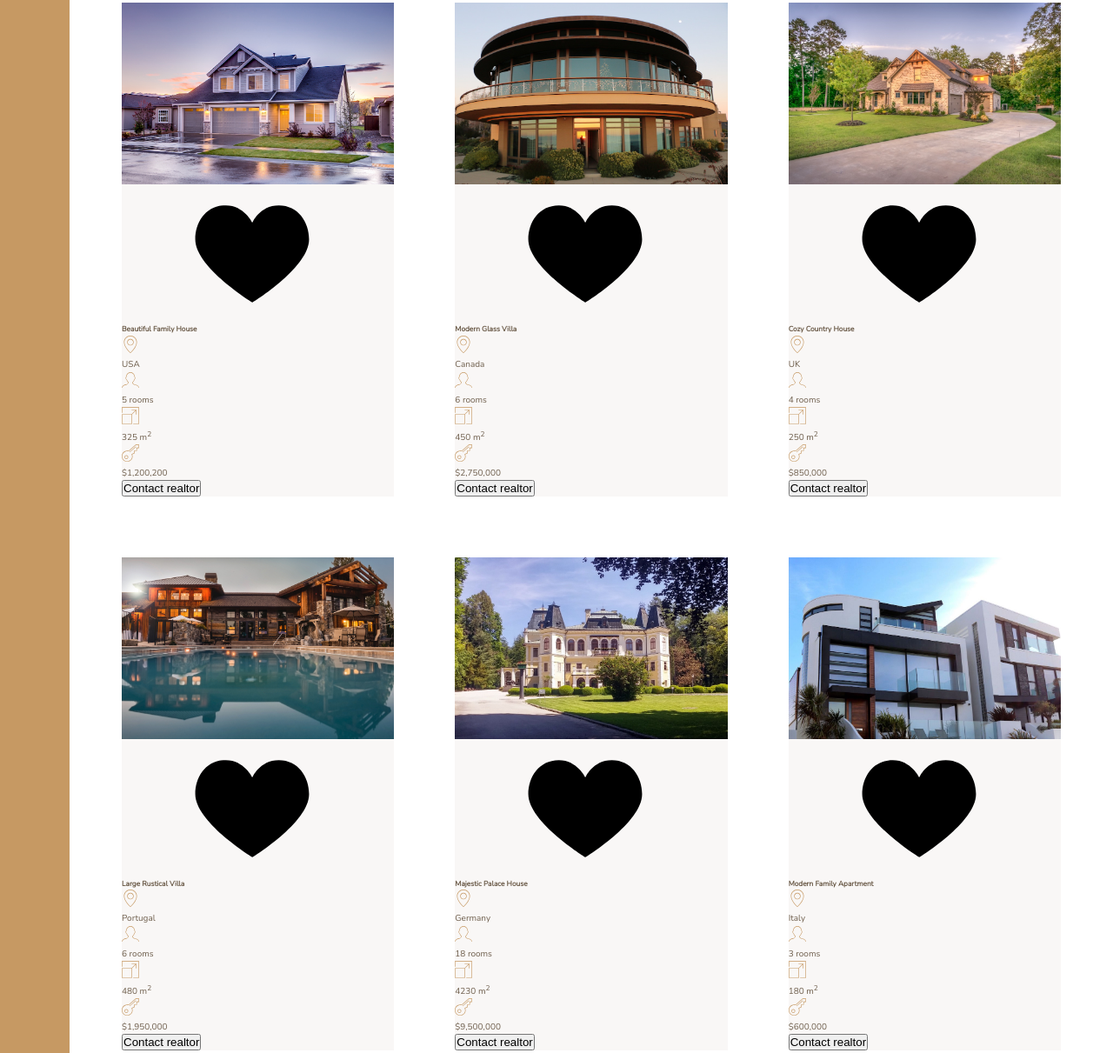
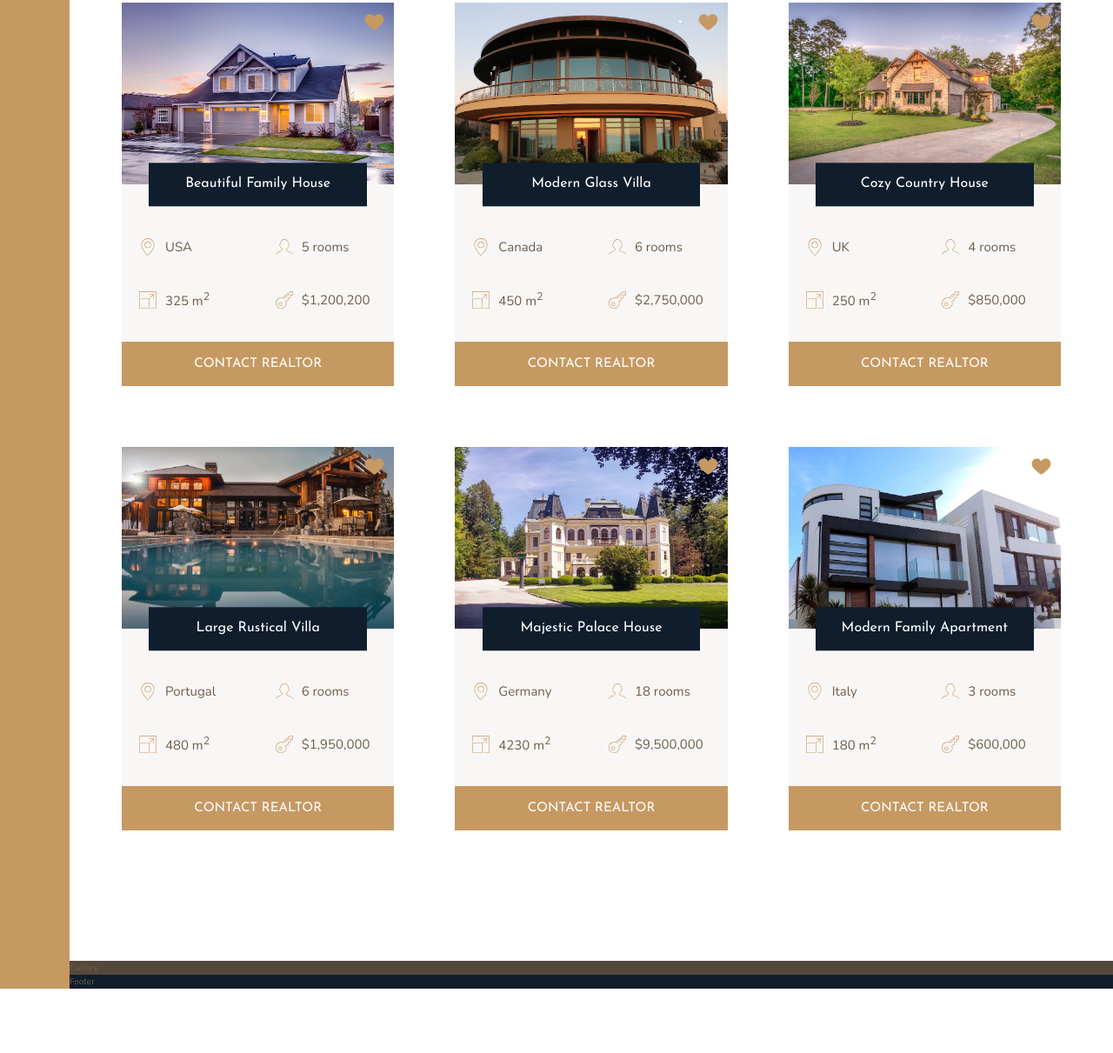
Before and after one commit to insertmike/nexter-project, a website: page index.html in a window 1280 px wide. Shown: the part 1967-3178 px from the top of the page at 87% size. After the commit the page ends 3104 px from the top, so only its background shows below. Drawn offline with nearby package versions, Linux system fonts and the light colour scheme.

Commit message:
Customized Homes Section

```diff
--- a/index.html
+++ b/index.html
@@ -129,7 +129,7 @@
                 </svg>
                 <p>$1,200,200</p>
             </div>
-            <button class="cta">Contact realtor</button>
+            <button class="btn home__btn">Contact realtor</button>
         </div>
 
         <div class="home">
@@ -162,7 +162,7 @@
                 </svg>
                 <p>$2,750,000</p>
             </div>
-            <button class="cta">Contact realtor</button>
+            <button class="btn home__btn">Contact realtor</button>
         </div>
 
         <div class="home">
@@ -195,7 +195,7 @@
                 </svg>
                 <p>$850,000</p>
             </div>
-            <button class="cta">Contact realtor</button>
+            <button class="btn home__btn">Contact realtor</button>
         </div>
 
         <div class="home">
@@ -228,7 +228,7 @@
                 </svg>
                 <p>$1,950,000</p>
             </div>
-            <button class="cta">Contact realtor</button>
+            <button class="btn home__btn">Contact realtor</button>
         </div>
 
         <div class="home">
@@ -261,7 +261,7 @@
                 </svg>
                 <p>$9,500,000</p>
             </div>
-            <button class="cta">Contact realtor</button>
+            <button class="btn home__btn">Contact realtor</button>
         </div>
 
         <div class="home">
@@ -294,7 +294,7 @@
                 </svg>
                 <p>$600,000</p>
             </div>
-            <button class="cta">Contact realtor</button>
+            <button class="btn home__btn">Contact realtor</button>
         </div>
 
     </section>
--- a/sass/_homes.scss
+++ b/sass/_homes.scss
@@ -10,25 +10,76 @@
 .home {
     background-color: $color-grey-light-1;
 
+    display: grid;
+    grid-template-columns: repeat(2, 1fr);
+    grid-row-gap: 3.5rem;
+
     &__img {
         width: 100%;
+        grid-column: 1 / -1;
+        grid-row: 1 / 2;
+        z-index: 1;
     }
 
-    &__like {}
+    &__like {
+        grid-row: 1 / 2;
+        grid-column: 2 / 3;
+        fill: $color-primary;
+        height: 2.5rem;
+        width: 2.5rem;
+        z-index: 2;
+        justify-self: end;
+        margin: 1rem;
+    }
 
-    &__name {}
+    &__name {
+         grid-column: 1 / -1;
+         grid-row: 1 / 2;
+         justify-self: center;
+         align-self: end;
+
+         z-index: 3;
+
+
+
+         width: 80%;
+         font-family: $font-display;
+         font-size: 1.6rem;
+         text-align: center;
+         padding: 1.25rem;
+         background-color: $color-secondary;
+         color: #fff;
+         font-weight: 400;
+         transform: translateY(50%);
+    }
+
+
+    &__location,
+    &__rooms {
+        margin-top: 2.5rem;
+    }
 
     &__location,
     &__rooms,
     &__area,
     &__price {
 
+        font-size: 1.5rem;
+        margin-left: 20px;
+        display: flex;
+        align-items: center;
+
+
         svg {
             fill: $color-primary;
             height: 2rem;
             width: 2rem;
+            margin-right: 1rem;
         }
 
-        p {}
+    }
+
+    &__btn{
+        grid-column: 1 / -1;
     }
 }
```
Also changed, not shown: css/style.css.
